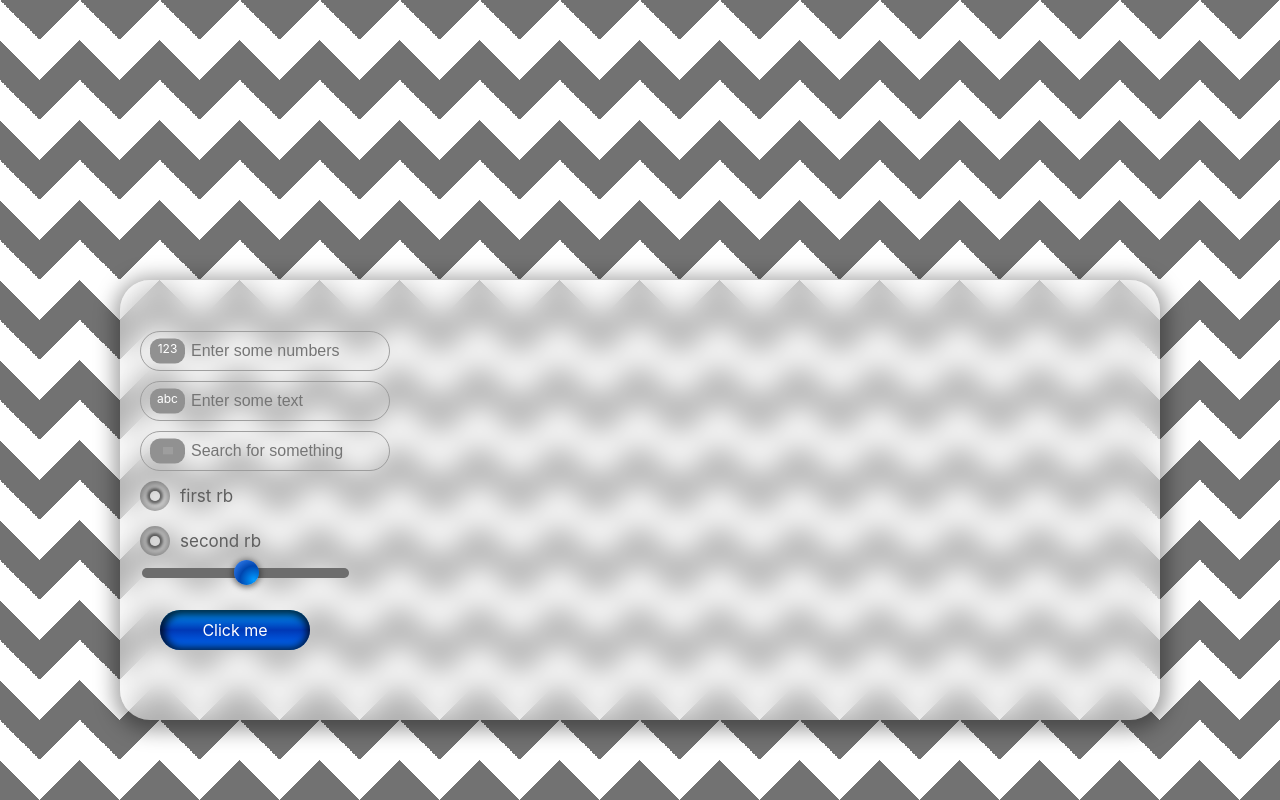
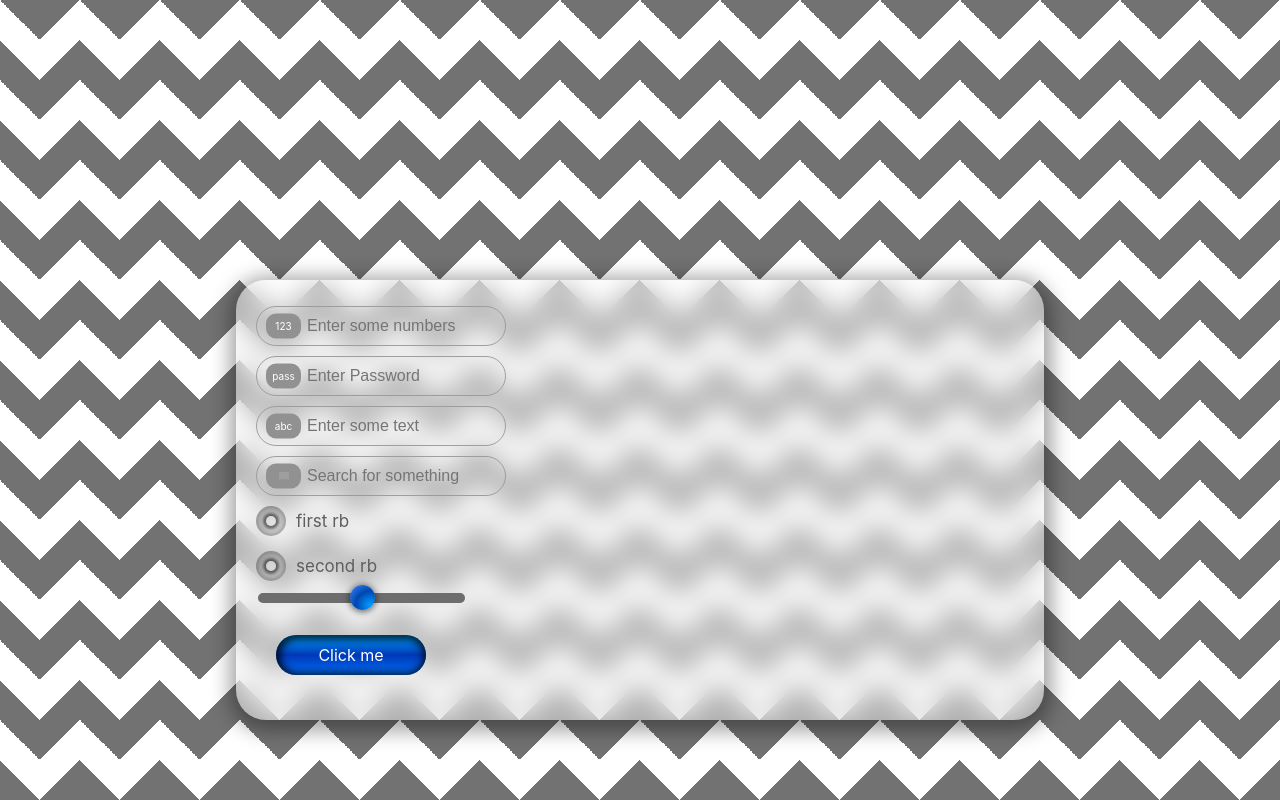
Before and after one commit to zoozoo911/ReactFrost, a React (Create React App) app: page / in a window 1280 px wide. Shown: the top 800 px of the page. Built offline with nearby package versions, Linux system fonts and the light colour scheme; grey boxes are pictures that could not be loaded.

Commit message:
Added Validation for Password Field

```diff
--- a/src/App.css
+++ b/src/App.css
@@ -41,7 +41,7 @@
   bottom: 50%;
   transform: translate(50%, 50%);
   height: 400px;
-  width: 1000px;
+  width: 60%;
 }
 
 .SubPane {
--- a/src/App.tsx
+++ b/src/App.tsx
@@ -20,6 +20,17 @@ function App() {
             onEdited={(text) => {
               console.log(text);
             }}
+            responsive={false}
+            className="Textfield"
+          />
+          <InputField
+            mode="light"
+            type="password"
+            placeholder="Enter Password"
+            onEdited={(text) => {
+              console.log(text);
+            }}
+            validator={{ charLimit: 4, correctString: "xyzz" }}
             responsive={false}
             className="Textfield"
           />
--- a/src/Components/InputBox/AlphanumericField.tsx
+++ b/src/Components/InputBox/AlphanumericField.tsx
@@ -11,6 +11,7 @@ const AlphanumbericField: React.FC<AlphanumbericFieldProps> = ({
   className,
   mode,
   responsive,
+  validator,
   charMode,
   placeholder,
   onEdited,
@@ -18,11 +19,25 @@ const AlphanumbericField: React.FC<AlphanumbericFieldProps> = ({
   ...events
 }) => {
   const [textValue, setTextValue] = useState<string>("");
+  const [passwordFieldAnimationState, setPasswordFieldAnimationState] =
+    useState<boolean>(false);
   const [searchButtonState, setSearchButtonState] =
     useState<string>("SearchButton");
   const handleContentChange = useCallback(
       (event: React.ChangeEvent<HTMLInputElement>) => {
-        setTextValue(event.target.value);
+        if (charMode == "password") {
+          if (validator) {
+            console.log("target->", event.target.value);
+            if (event.target.value.length < validator.charLimit) {
+              setPasswordFieldAnimationState(false);
+              setTextValue(event.target.value);
+            } else {
+              if (event.target.value.length == validator.charLimit)
+                setTextValue(event.target.value);
+              setPasswordFieldAnimationState(true);
+            }
+          }
+        } else setTextValue(event.target.value);
       },
       []
     ),
@@ -41,14 +56,24 @@ const AlphanumbericField: React.FC<AlphanumbericFieldProps> = ({
   return React.cloneElement(
     <div
       className={className}
+      style={{
+        animation: passwordFieldAnimationState ? "0.5s shake" : "",
+      }}
       onBlur={() => {
         setSearchButtonState("SearchButton");
       }}
     >
       <div className={searchButtonState}>
-        <span style={{ fontSize: "12px", height: "20px" }}>
-          {charMode == "text" ? "abc" : charMode == "password" ? "***" : "123"}
-        </span>
+        <div
+          style={{
+            fontSize: "10px",
+            height: "fit-content",
+            // paddingTop: charMode == "password" ? "5px" : "0px",
+            // paddingBottom: charMode != "password" ? "2px" : "0px",
+          }}
+        >
+          {charMode == "text" ? "abc" : charMode == "password" ? "pass" : "123"}
+        </div>
       </div>
       <input
         type={charMode}
@@ -65,7 +90,8 @@ const AlphanumbericField: React.FC<AlphanumbericFieldProps> = ({
         }  ${className} Container`}
         style={{
           paddingLeft: "50px",
-          ...style,
+          borderColor: passwordFieldAnimationState ? "red" : "",
+          ...style, // Assuming `style` is a variable holding additional styles
         }}
       />
     </div>,
--- a/src/Components/InputBox/InputField.css
+++ b/src/Components/InputBox/InputField.css
@@ -7,6 +7,7 @@
   padding-left: 20px;
   padding-right: 20px;
   transition: 0.2s all;
+  /* animation: 0.5s shake infinite; */
 }
 
 .TextFieldLight {
@@ -29,6 +30,20 @@
   background: #4e4e4e61;
   border: 1px solid rgb(145, 145, 145);
   color: rgb(255, 255, 255);
+}
+
+@keyframes shake {
+  0%,
+  100% {
+    transform: translateX(0);
+  }
+  25%,
+  75% {
+    transform: translateX(-5px);
+  }
+  50% {
+    transform: translateX(5px);
+  }
 }
 
 .Container {
--- a/src/Models/InputFieldModel.d.ts
+++ b/src/Models/InputFieldModel.d.ts
@@ -8,6 +8,10 @@ type AlphanumbericFieldProps = {
   style?: React.CSSProperties;
   className?: string;
   responsive: boolean;
+  validator?: {
+    charLimit: number;
+    correctString: string;
+  };
   onEdited?: (text: string) => void;
 } & Omit<
   Events,
```
